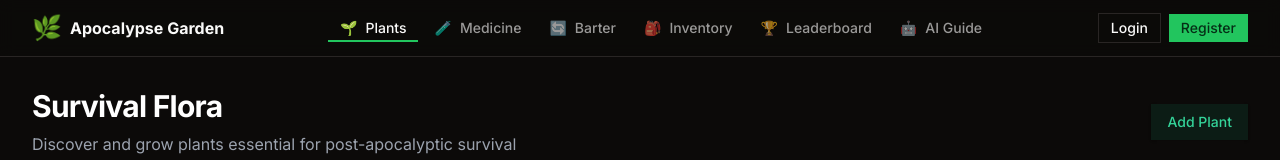
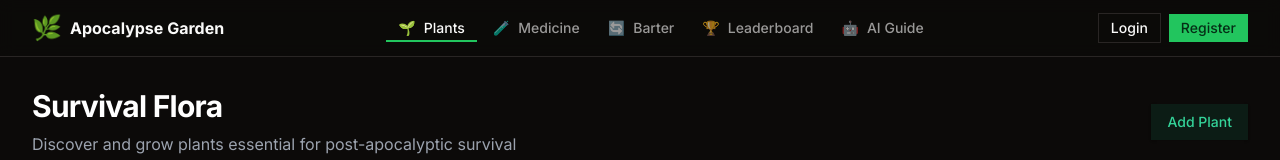
Before and after one commit to sfwani/grow, a Next.js app: page /plants in a window 1280 px wide. Shown: the top 160 px of the page. Built offline with nearby package versions, Linux system fonts and the light colour scheme; no server answers; the database is empty.

Commit message:
remove inventory

```diff
--- a/src/components/navigation-client.tsx
+++ b/src/components/navigation-client.tsx
@@ -10,7 +10,6 @@ const navigation = [
   { name: 'Plants', href: '/plants', icon: '🌱' },
   { name: 'Medicine', href: '/medicine', icon: '🧪' },
   { name: 'Barter', href: '/barter', icon: '🔄' },
-  { name: 'Inventory', href: '/inventory', icon: '🎒' },
   { name: 'Leaderboard', href: '/leaderboard', icon: '🏆' },
   { name: 'AI Guide', href: '/ai', icon: '🤖' },
 ]
```
